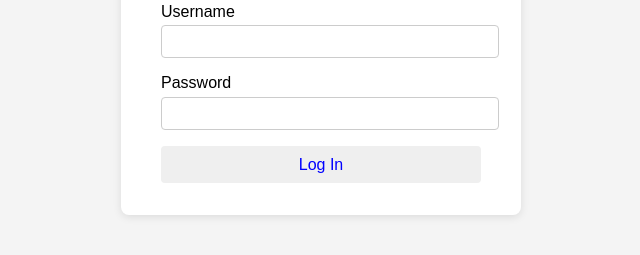
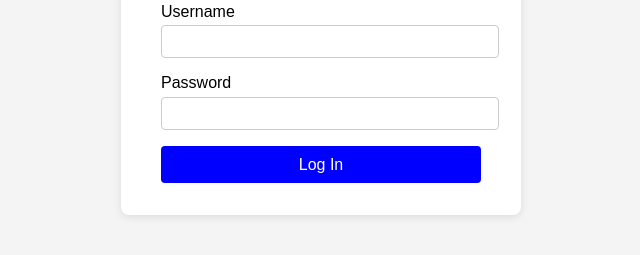
Before and after one commit to ayomidehannah/HTACIjede, a plain HTML site: page adminPages/logIn.html in a window 1280 px wide. Shown: the part 351-606 px from the top of the page, without its empty margins (319-959 px from the left). Drawn offline with Linux system fonts and the light colour scheme.

Commit message:
the loggin button is now attar

```diff
--- a/adminPages/logIn.html
+++ b/adminPages/logIn.html
@@ -44,8 +44,8 @@
         button {
             width: 100%;
             padding: 0.6rem;
-            background: var(bs-primary);
-            color: blue; #fff;
+            background: blue; var(bs-primary);
+            color:#fff;
             border: none;
             border-radius: 4px;
             font-size: 1rem;
```
